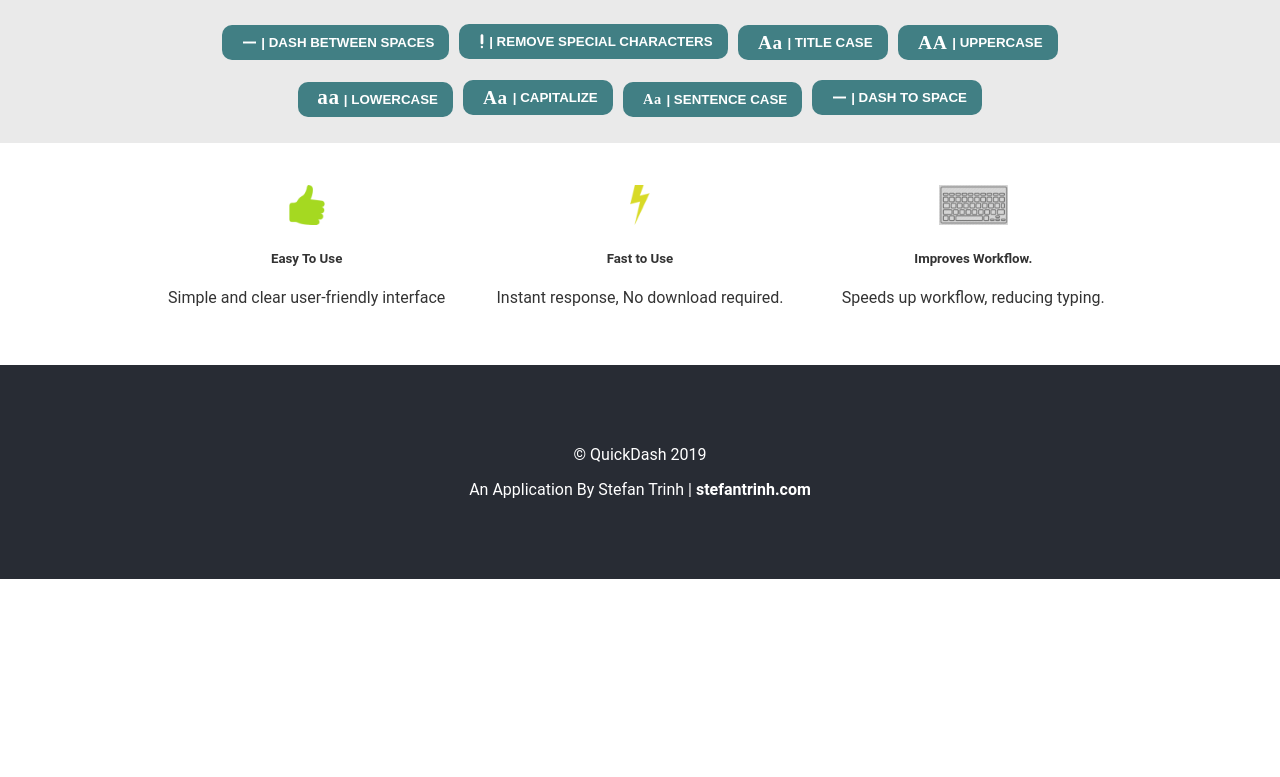
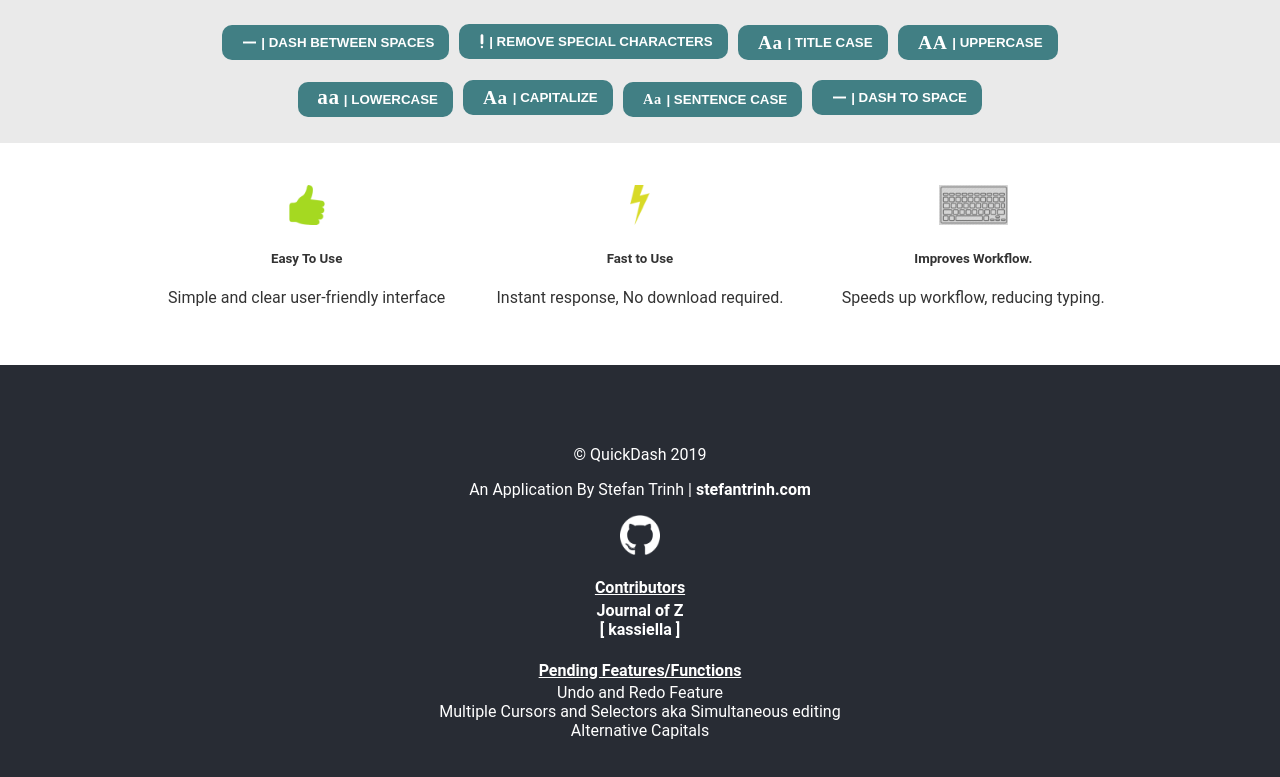
Before and after one commit to stefantrinh1/quick-dash, a React (Create React App) app: page / in a window 1280 px wide. Shown: the part 945-1722 px from the top of the page. Before the commit the page ends 1524 px from the top, so only its background shows below. Built offline with nearby package versions, Linux system fonts and the light colour scheme.

Commit message:
added extra details and contributions to footer of application

```diff
--- a/public/index.html
+++ b/public/index.html
@@ -2,19 +2,19 @@
 <html lang="en">
   <head>
     <meta charset="utf-8" />
-    <link rel="shortcut icon" href="./favicon.ico" />
+    <link rel="shortcut icon" href="favicon.ico" />
     <meta name="viewport" content="width=device-width, initial-scale=1" />
-    <meta name="theme-color" content="#000000" />
+    <!-- <meta name="theme-color" content="#000000" /> -->
     <meta
       name="description"
       content="Quick Dash, improving your work flow. Create Dash urls, uppercase and lowercase your text, remove all special characters,"
     />
-    <link rel="apple-touch-icon" href="logo192.png" />
+    <!-- <link rel="apple-touch-icon" href="logo192.png" /> -->
     <!--
       manifest.json provides metadata used when your web app is installed on a
       user's mobile device or desktop. See https://developers.google.com/web/fundamentals/web-app-manifest/
     -->
-    <link rel="manifest" href="%PUBLIC_URL%/manifest.json" />
+    <!-- <link rel="manifest" href="%PUBLIC_URL%/manifest.json" /> -->
     <!--
       Notice the use of %PUBLIC_URL% in the tags above.
       It will be replaced with the URL of the `public` folder during the build.
--- a/src/App.css
+++ b/src/App.css
@@ -189,6 +189,30 @@ a:hover {
   color: white;
 }
 
+.Footer span {
+  line-height: 1.6;
+}
+
+.Footer li {
+  /* text-align: left; */
+  list-style: none;
+}
+
+.Footer__Logos {
+  margin: 1em 0;
+}
+
+.Footer__Logos img {
+  height: 40px;
+}
+
+.Footer__Logos img:hover {
+  /* opacity: 0.5; */
+  border-radius: 100px;
+  background-color: #6cbacf;
+  transform: scale(1.1);
+  transition: all ease-in-out 0.4s;
+}
 
 
 @-webkit-keyframes App-logo-spin {
--- a/src/App.js
+++ b/src/App.js
@@ -15,8 +15,8 @@ import TitleCase from './components/TitleCase';
 import Clear from "./components/Clear";
 import CopyToClipboard from './components/CopyToClipboard';
 import SentenceCase from './components/SentenceCase';
-import SpaceToDash from './components/SpaceToDash';
 import DashToSpace from './components/SpaceToDash';
+import GithubLogo from './media/logos/GithubLogo.png'
 
 const App = () => {
 
@@ -96,6 +96,27 @@ const App = () => {
       <section className="Footer">
         <p>© QuickDash 2019</p>
         <p>An Application By Stefan Trinh | <a href="https://www.stefantrinh.com">stefantrinh.com</a></p>
+
+        <div className="Footer__Logos">
+          <a href="https://github.com/stefantrinh1/quick-dash">
+            <img src={GithubLogo} />
+          </a>
+        </div>
+
+        <span><b><u>Contributors</u></b></span>
+        <li><a href="https://www.journalofz.com">Journal of Z</a></li>
+        <li><a href="https://www.kassiella.com">[ kassiella ]</a></li>
+
+        <br/>
+        <span><b><u>Pending Features/Functions</u></b></span>
+        <li>Undo and Redo Feature</li>
+        <li>Multiple Cursors and Selectors aka Simultaneous editing</li>
+        <li>Alternative Capitals</li>
+
+        <br/>
+
+
+
       </section>
 
 
```
Also changed, not shown: src/media/logos/GithubLogo.png (added).
